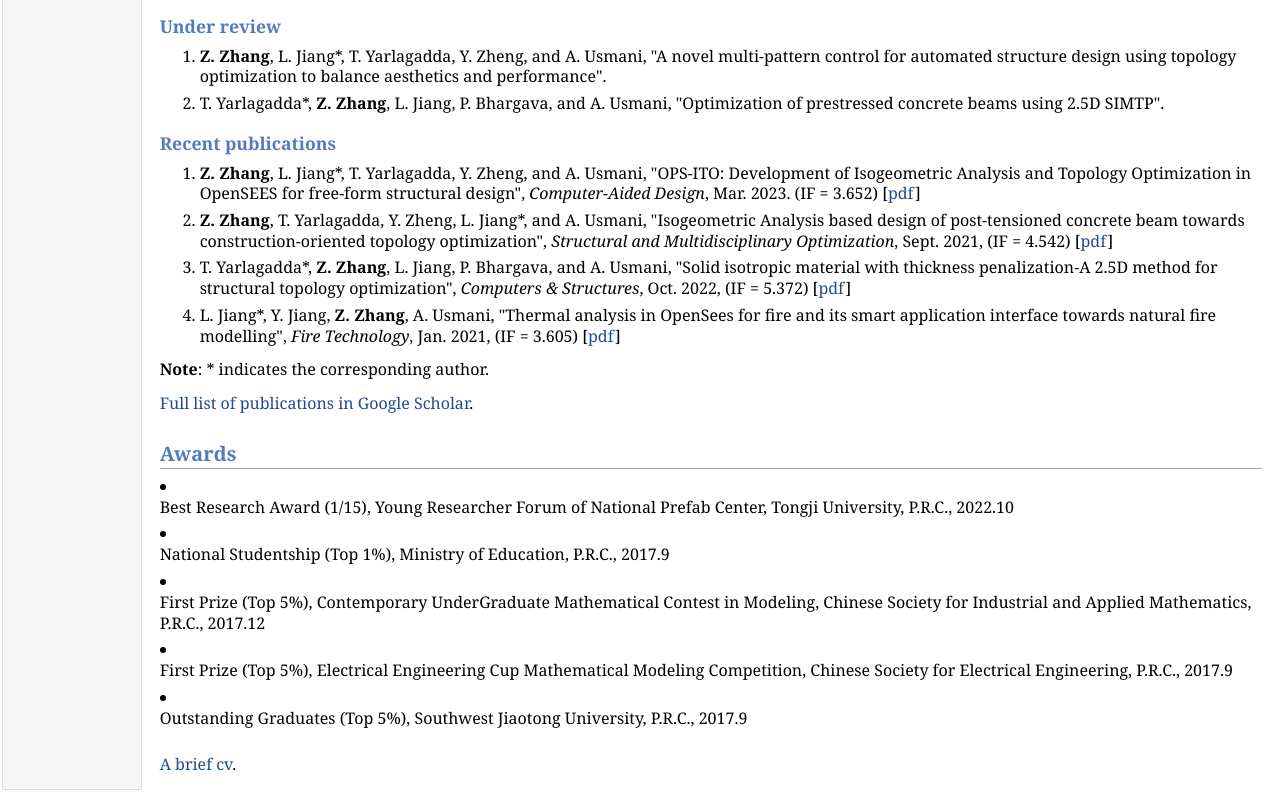
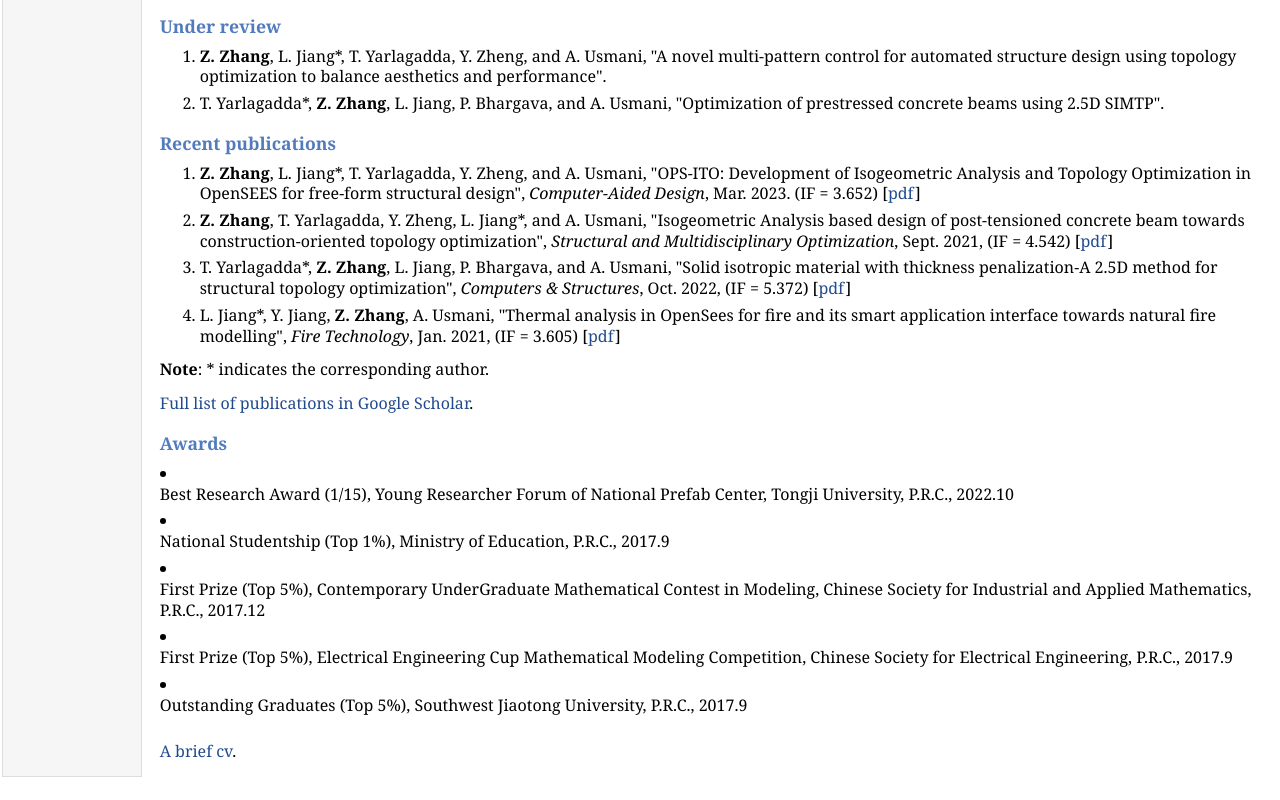
Before and after one commit to zi-xin-zhang/zi-xin-zhang.github.io, a plain HTML site: page index.html in a window 1280 px wide. Shown: the part 649-1449 px from the top of the page. Drawn offline with Linux system fonts and the light colour scheme.

Commit message:
Update index.html

```diff
--- a/index.html
+++ b/index.html
@@ -74,7 +74,7 @@ E-mail: <a href="mailto:zixin.zhang@connect.polyu.com">zixin.zhang@connect.polyu
 </ul>
 </ol>
 </ol>
-<h2>Awards</h2>
+<h3>Awards</h3>
 <li><p>Best Research Award (1/15), Young Researcher Forum of National Prefab Center, Tongji University, P.R.C., 2022.10</p>
 </li>
 <li><p>National Studentship (Top 1%), Ministry of Education, P.R.C., 2017.9</p>
```
